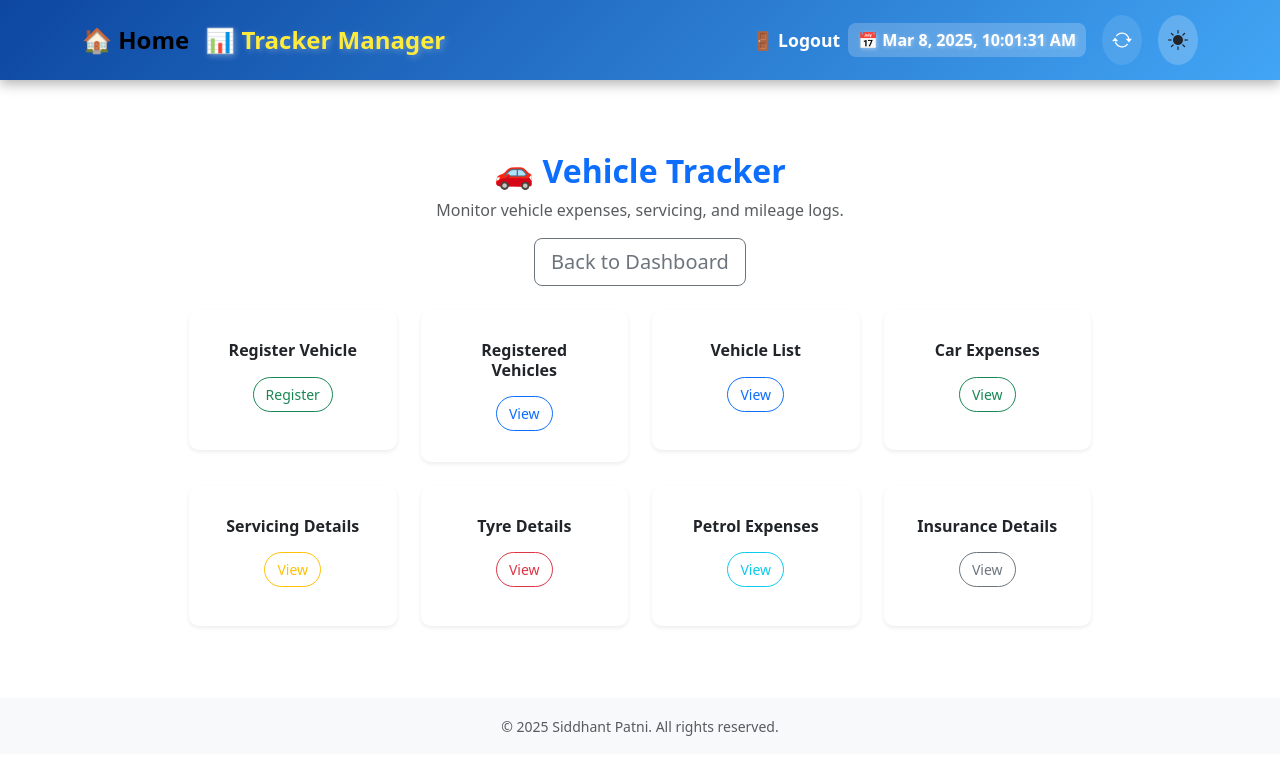
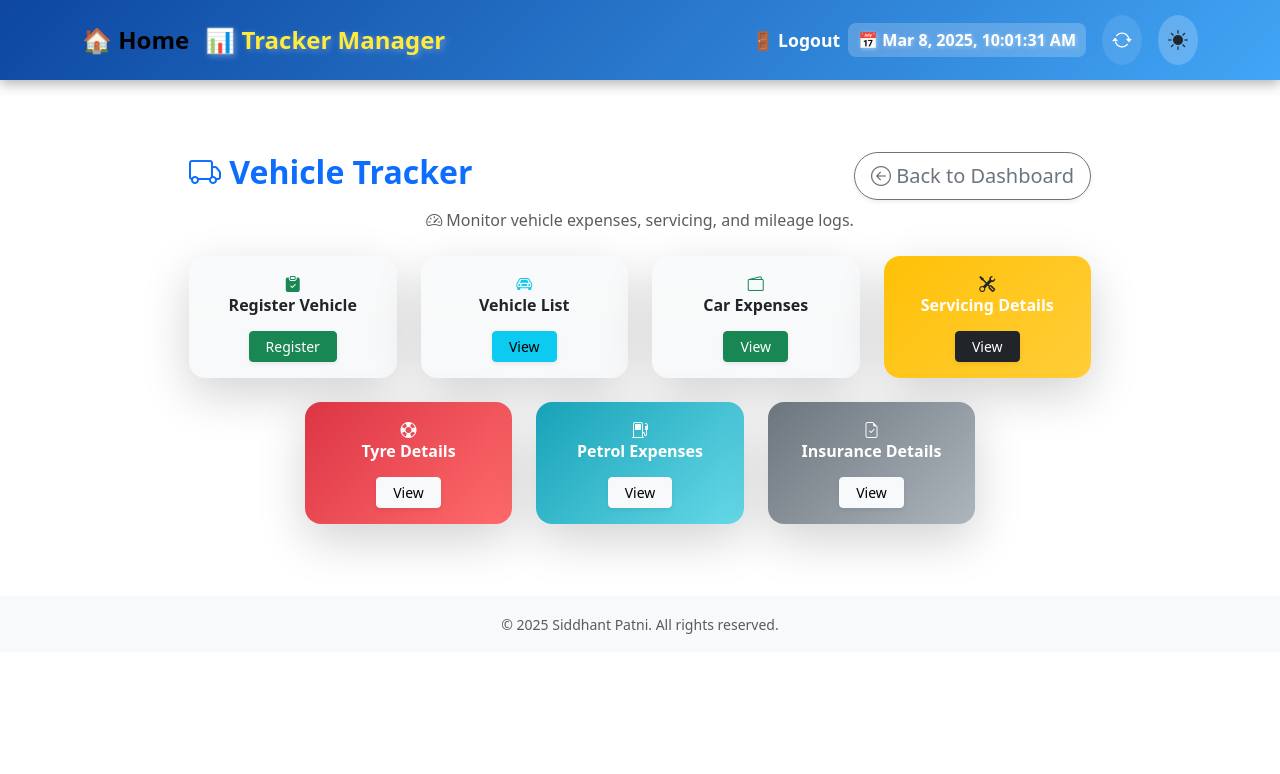
Before and after one commit to siddhantpatni0407/angular-tracker-manager-ui, an Angular app: page /vehicle-tracker in a window 1280 px wide. Shown: the top 774 px of the page. Built offline with nearby package versions, Linux system fonts and the light colour scheme; sample sign-in values are in the browser's storage.

Commit message:
Updated effects and icons in Vehicle Tracker page
Updated effects and icons in Vehicle Tracker page

```diff
--- a/src/app/components/vehicle-tracker/update-vehicle/update-vehicle.component.html
+++ b/src/app/components/vehicle-tracker/update-vehicle/update-vehicle.component.html
@@ -1,7 +1,7 @@
-<div class="container mt-5">
-    <div class="card shadow-lg rounded-4">
+<div class="container mt-5 d-flex justify-content-center">
+    <div class="card shadow-lg" style="width: 50%;">
       <div class="card-header bg-warning text-white text-center py-3">
-        <h2 class="fw-bold">✏️ Update Vehicle Details</h2>
+        <h4 class="fw-bold">✏️ Update Vehicle Details</h4>
       </div>
       <div class="card-body">
         <form [formGroup]="vehicleForm" (ngSubmit)="updateVehicle()">
--- a/src/app/components/vehicle-tracker/vehicle-tracker.component.css
+++ b/src/app/components/vehicle-tracker/vehicle-tracker.component.css
@@ -1,42 +1,52 @@
-/* Vehicle Tracker Section */
+/* Enhance hover effect on cards */
 .tracker-card {
-    background: rgba(255, 255, 255, 0.1);
-    border-radius: 10px;
-    padding: 15px;
   transition: transform 0.3s ease-in-out, box-shadow 0.3s ease-in-out;
-    border: none;
-    min-height: 140px;
+}
+.tracker-card:hover {
+  transform: scale(1.05);
+  box-shadow: 0px 10px 20px rgba(0, 0, 0, 0.2);
 }
 
-  .tracker-card:hover {
-    transform: translateY(-5px);
-    box-shadow: 0px 5px 10px rgba(0, 0, 0, 0.2);
+/* Add smooth fade-in effect */
+@keyframes fadeIn {
+  from { opacity: 0; transform: translateY(10px); }
+  to { opacity: 1; transform: translateY(0); }
+}
+.fade-in {
+  animation: fadeIn 0.5s ease-in-out;
 }
 
-  /* Icon Styling */
-  .tracker-card i {
-    transition: transform 0.3s ease-in-out;
+/* Soft shadows for buttons */
+button {
+  transition: all 0.2s ease-in-out;
+}
+button:hover {
+  transform: scale(1.08);
 }
 
-  .tracker-card:hover i {
-    transform: scale(1.1);
+/* Enhance section box appearance */
+.bg-gradient {
+  background: linear-gradient(135deg, #f8f9fa 0%, #e9ecef 100%);
 }
 
-  /* Button Effects */
-  .btn-sm {
-    border-radius: 20px;
-    padding: 6px 12px;
-    font-size: 14px;
-    transition: all 0.3s ease-in-out;
+/* Custom background colors for cards */
+.bg-warning {
+  background: linear-gradient(135deg, #ffc107, #ffcd38) !important;
+}
+.bg-danger {
+  background: linear-gradient(135deg, #dc3545, #ff6b6b) !important;
+}
+.bg-info {
+  background: linear-gradient(135deg, #17a2b8, #66d9e8) !important;
+}
+.bg-secondary {
+  background: linear-gradient(135deg, #6c757d, #adb5bd) !important;
 }
 
-  .btn-sm:hover {
-    box-shadow: 0px 3px 6px rgba(0, 0, 0, 0.15);
+/* Ensure text contrasts well on colored backgrounds */
+.bg-warning h6,
+.bg-danger h6,
+.bg-info h6,
+.bg-secondary h6 {
+  color: white !important;
 }
-
-  /* Responsive Adjustments */
-  @media (max-width: 768px) {
-    .tracker-card {
-      min-height: auto;
-    }
-  }
--- a/src/app/components/vehicle-tracker/vehicle-tracker.component.html
+++ b/src/app/components/vehicle-tracker/vehicle-tracker.component.html
@@ -1,101 +1,96 @@
-<div class="container mt-5">
-  <h2 class="text-center fw-bold text-primary">🚗 Vehicle Tracker</h2>
-  <p class="text-center text-muted">Monitor vehicle expenses, servicing, and mileage logs.</p>
+<div class="container mt-5 position-relative">
+  <!-- Header Section -->
+  <div class="d-flex justify-content-between align-items-center">
+    <h2 class="fw-bold text-primary">
+      <i class="bi bi-truck"></i> Vehicle Tracker
+    </h2>
 
-  <!-- Back to Dashboard Button -->
-  <div class="text-center mt-3">
-      <button class="btn btn-outline-secondary btn-lg" (click)="navigateToDashboard()">
-          <i class="fas fa-arrow-left"></i> Back to Dashboard
+    <!-- Back to Dashboard Button (Top-Right) -->
+    <button class="btn btn-outline-secondary btn-lg shadow-sm rounded-pill" (click)="navigateToDashboard()">
+      <i class="bi bi-arrow-left-circle"></i> Back to Dashboard
     </button>
   </div>
+
+  <p class="text-muted text-center mt-2">
+    <i class="bi bi-speedometer2"></i> Monitor vehicle expenses, servicing, and mileage logs.
+  </p>
 
   <!-- Vehicle Tracker Sections (4 Sections Per Row) -->
   <div class="row mt-4 justify-content-center">
 
     <!-- Register Vehicle -->
     <div class="col-md-3 col-sm-6 mb-4">
-          <div class="card tracker-card shadow-sm">
+      <div class="card tracker-card bg-gradient bg-light shadow-lg rounded-4 border-0">
         <div class="card-body text-center">
-                  <i class="fas fa-clipboard-list fa-2x text-success mb-2"></i>
+          <i class="bi bi-clipboard-check-fill fa-2x text-success mb-3"></i>
           <h6 class="card-title fw-bold">Register Vehicle</h6>
-                  <button class="btn btn-outline-success btn-sm mt-2" (click)="registerVehicle()">Register</button>
-              </div>
-          </div>
-      </div>
-
-      <!-- Show All Registered Vehicles -->
-      <div class="col-md-3 col-sm-6 mb-4">
-          <div class="card tracker-card shadow-sm">
-              <div class="card-body text-center">
-                  <i class="fas fa-list-alt fa-2x text-primary mb-2"></i>
-                  <h6 class="card-title fw-bold">Registered Vehicles</h6>
-                  <button class="btn btn-outline-primary btn-sm mt-2" (click)="fetchVehicles()">View</button>
+          <button class="btn btn-success btn-sm mt-2 shadow-sm px-3" (click)="registerVehicle()">Register</button>
         </div>
       </div>
     </div>
 
     <!-- Vehicle List -->
     <div class="col-md-3 col-sm-6 mb-4">
-          <div class="card tracker-card shadow-sm">
+      <div class="card tracker-card bg-gradient bg-light shadow-lg rounded-4 border-0">
         <div class="card-body text-center">
-                  <i class="fas fa-car fa-2x text-primary mb-2"></i>
+          <i class="bi bi-car-front fa-2x text-info mb-3"></i>
           <h6 class="card-title fw-bold">Vehicle List</h6>
-                  <button class="btn btn-outline-primary btn-sm mt-2" (click)="viewVehicleList()">View</button>
+          <button class="btn btn-info btn-sm mt-2 shadow-sm px-3" (click)="fetchVehicles()">View</button>
         </div>
       </div>
     </div>
 
     <!-- Car Expenses -->
     <div class="col-md-3 col-sm-6 mb-4">
-          <div class="card tracker-card shadow-sm">
+      <div class="card tracker-card bg-gradient bg-light shadow-lg rounded-4 border-0">
         <div class="card-body text-center">
-                  <i class="fas fa-wallet fa-2x text-success mb-2"></i>
+          <i class="bi bi-wallet2 fa-2x text-success mb-3"></i>
           <h6 class="card-title fw-bold">Car Expenses</h6>
-                  <button class="btn btn-outline-success btn-sm mt-2" (click)="viewCarExpenses()">View</button>
+          <button class="btn btn-success btn-sm mt-2 shadow-sm px-3" (click)="viewCarExpenses()">View</button>
         </div>
       </div>
     </div>
 
     <!-- Servicing Details -->
     <div class="col-md-3 col-sm-6 mb-4">
-          <div class="card tracker-card shadow-sm">
+      <div class="card tracker-card bg-gradient bg-warning text-white shadow-lg rounded-4 border-0">
         <div class="card-body text-center">
-                  <i class="fas fa-tools fa-2x text-warning mb-2"></i>
+          <i class="bi bi-tools fa-2x text-dark mb-3"></i>
           <h6 class="card-title fw-bold">Servicing Details</h6>
-                  <button class="btn btn-outline-warning btn-sm mt-2" (click)="viewServicingDetails()">View</button>
+          <button class="btn btn-dark btn-sm mt-2 shadow-sm px-3" (click)="viewServicingDetails()">View</button>
         </div>
       </div>
     </div>
 
     <!-- Tyre Details -->
     <div class="col-md-3 col-sm-6 mb-4">
-          <div class="card tracker-card shadow-sm">
+      <div class="card tracker-card bg-gradient bg-danger text-white shadow-lg rounded-4 border-0">
         <div class="card-body text-center">
-                  <i class="fas fa-tire fa-2x text-danger mb-2"></i>
+          <i class="bi bi-life-preserver fa-2x text-light mb-3"></i>
           <h6 class="card-title fw-bold">Tyre Details</h6>
-                  <button class="btn btn-outline-danger btn-sm mt-2" (click)="viewTyreDetails()">View</button>
+          <button class="btn btn-light btn-sm mt-2 shadow-sm px-3" (click)="viewTyreDetails()">View</button>
         </div>
       </div>
     </div>
 
     <!-- Petrol Expenses -->
     <div class="col-md-3 col-sm-6 mb-4">
-          <div class="card tracker-card shadow-sm">
+      <div class="card tracker-card bg-gradient bg-info text-white shadow-lg rounded-4 border-0">
         <div class="card-body text-center">
-                  <i class="fas fa-gas-pump fa-2x text-info mb-2"></i>
+          <i class="bi bi-fuel-pump fa-2x text-light mb-3"></i>
           <h6 class="card-title fw-bold">Petrol Expenses</h6>
-                  <button class="btn btn-outline-info btn-sm mt-2" (click)="viewPetrolExpenses()">View</button>
+          <button class="btn btn-light btn-sm mt-2 shadow-sm px-3" (click)="viewPetrolExpenses()">View</button>
         </div>
       </div>
     </div>
 
     <!-- Insurance Details -->
     <div class="col-md-3 col-sm-6 mb-4">
-          <div class="card tracker-card shadow-sm">
+      <div class="card tracker-card bg-gradient bg-secondary text-white shadow-lg rounded-4 border-0">
         <div class="card-body text-center">
-                  <i class="fas fa-file-contract fa-2x text-secondary mb-2"></i>
+          <i class="bi bi-file-earmark-check fa-2x text-light mb-3"></i>
           <h6 class="card-title fw-bold">Insurance Details</h6>
-                  <button class="btn btn-outline-secondary btn-sm mt-2" (click)="viewInsuranceDetails()">View</button>
+          <button class="btn btn-light btn-sm mt-2 shadow-sm px-3" (click)="viewInsuranceDetails()">View</button>
         </div>
       </div>
     </div>
--- a/src/app/components/vehicle-tracker/vehicle-tracker.component.ts
+++ b/src/app/components/vehicle-tracker/vehicle-tracker.component.ts
@@ -21,10 +21,6 @@ export class VehicleTrackerComponent {
     this.router.navigate(['/fetch-vehicle']);
   }
 
-  viewVehicleList() {
-    this.router.navigate(['/vehicle-list']);
-  }
-
   viewCarExpenses() {
     this.router.navigate(['/car-expenses']);
   }
```
Lines whose indentation alone changed are shown as unchanged.
